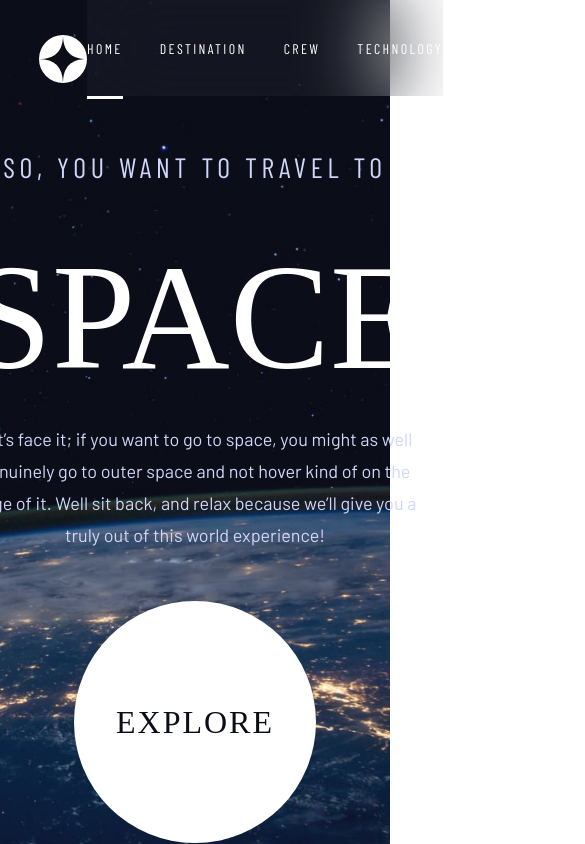
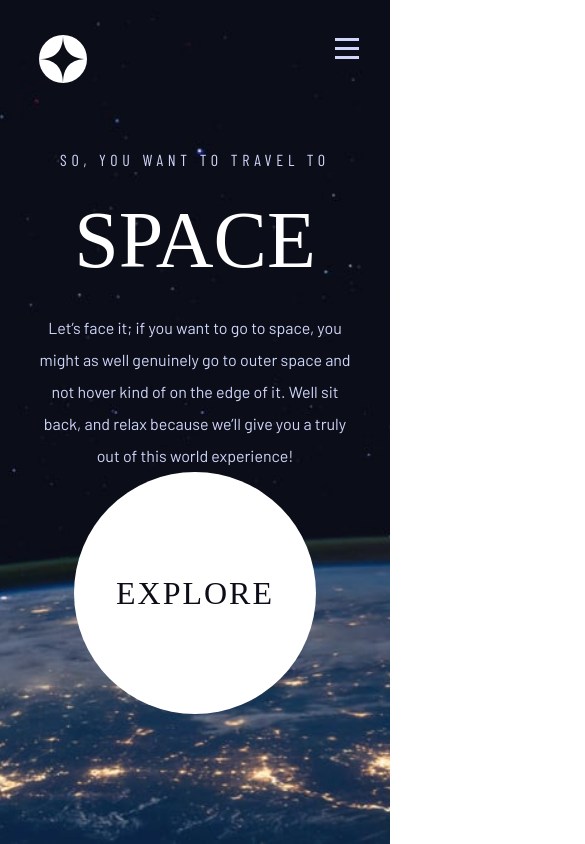
Before and after one commit to unaygney/multipage-web-site, a React (Vite) app: page / in a window 390 px wide. Shown: the top 844 px of the page, 585 px wide, since content can reach past the window. Built offline with nearby package versions, Linux system fonts and the light colour scheme; a web font is replaced by a local one.

Commit message:
mobile design is done

```diff
--- a/src/components/HeaderHome.jsx
+++ b/src/components/HeaderHome.jsx
@@ -8,7 +8,7 @@ function HeaderHome() {
 
     return (
         <header className={`header ${activePage.replace('/', '')}`}>
-            <div className="container">
+            <div className="container home">
             <div className="left-side">
                    <h5 className='heading-5'>SO, YOU WANT TO TRAVEL TO</h5>
                    <h1 className='heading-1'>SPACE</h1>
--- a/src/components/HeaderTechnology.jsx
+++ b/src/components/HeaderTechnology.jsx
@@ -28,7 +28,6 @@ function HeaderTechnology() {
       setIsPortrait(window.innerWidth <= 768);
     };
 
-    // Pencere boyutu değiştiğinde handleResize fonksiyonunu çağırarak isPortrait durumunu güncelle
     window.addEventListener('resize', handleResize);
 
     // Komponentin kaldırılması durumunda event listener'ı temizle
--- a/src/components/Navbar.jsx
+++ b/src/components/Navbar.jsx
@@ -1,27 +1,57 @@
 // Logo
-import Logo from '../assets/shared/logo.svg'
-import { NavLink } from 'react-router-dom';
-import Home from '../pages/Home';
-import Destination from '../pages/Destination';
-import Crew from '../pages/Crew';
-import Technology from '../pages/Technology';
-
+import Logo from "../assets/shared/logo.svg";
+import { NavLink } from "react-router-dom";
+import BurgerLogo from "../assets/shared/hamburger.svg";
+import Close from "../assets/shared/icon-close.svg";
+import { useState } from "react";
 
 function Navbar() {
+  const [isLinksOpen, setIsLinksOpen] = useState(false);
+
+  const handleBurgerClick = () => {
+    setIsLinksOpen(!isLinksOpen);
+  };
+
+  const handleCloseClick = () => {
+    setIsLinksOpen(!isLinksOpen);
+  };
   return (
     <nav className="navbar">
-
       <div className="logo">
         <img src={Logo} alt="logo" />
       </div>
 
-            <ul className='links'>
-                <li><NavLink to={'/'}><span className='bold-text'>00</span>Home</NavLink></li>
-                <li><NavLink to={'/destination'}><span className='bold-text'>01</span>DESTINATION</NavLink></li>
-                <li><NavLink to={'/crew'}><span className='bold-text'>02</span>CREW</NavLink></li>
-                <li><NavLink to={'/technology'}><span className='bold-text'>03</span>TECHNOLOGY</NavLink></li>
+      <div className="burger">
+        <button onClick={handleBurgerClick} className="btn-burger">
+          <img src={BurgerLogo} alt="" />
+        </button>
+      </div>
+
+      <ul className={isLinksOpen ? "links open" : "links"}>
+        <button onClick={handleCloseClick} className="btn-close">
+          <img src={Close} alt="" />
+        </button>
+        <li>
+          <NavLink to={"/"}>
+            <span className="bold-text">00</span>Home
+          </NavLink>
+        </li>
+        <li>
+          <NavLink to={"/destination"}>
+            <span className="bold-text">01</span>DESTINATION
+          </NavLink>
+        </li>
+        <li>
+          <NavLink to={"/crew"}>
+            <span className="bold-text">02</span>CREW
+          </NavLink>
+        </li>
+        <li>
+          <NavLink to={"/technology"}>
+            <span className="bold-text">03</span>TECHNOLOGY
+          </NavLink>
+        </li>
       </ul>
-
     </nav>
   );
 }
--- a/src/main.css
+++ b/src/main.css
@@ -182,6 +182,8 @@ h4 {
   align-items: center;
   margin-left: 55px;
   position: relative; }
+  .navbar .burger {
+    display: none; }
   .navbar::before {
     content: "";
     width: 473px;
@@ -199,6 +201,8 @@ h4 {
     backdrop-filter: blur(40.77423px);
     height: 100%;
     width: 830px; }
+    .navbar .links .btn-close {
+      display: none; }
     .navbar .links li {
       height: 100%; }
       .navbar .links li:not(:last-child) {
@@ -248,6 +252,51 @@ h4 {
     .navbar .bold-text {
       display: none; } }
 
+@media (max-width: 478px) {
+  .navbar .burger {
+    display: block;
+    width: 30px;
+    height: 21px;
+    margin-right: 20px; }
+    .navbar .burger .btn-burger {
+      background-color: transparent;
+      cursor: pointer; }
+      .navbar .burger .btn-burger img {
+        width: 100%;
+        height: 100%; }
+  .navbar .links {
+    position: absolute;
+    top: 0;
+    right: -300px;
+    width: 254px;
+    height: 667px;
+    background: rgba(255, 255, 255, 0.04);
+    backdrop-filter: blur(40.77423px);
+    flex-direction: column;
+    justify-content: flex-start;
+    transition: all 0.3s cubic-bezier(0.55, 0.055, 0.675, 0.19); }
+    .navbar .links.open {
+      right: -10px; }
+    .navbar .links .btn-close {
+      display: block;
+      background-color: transparent;
+      margin-bottom: 64px;
+      margin-left: auto;
+      padding: 34px 26px; }
+    .navbar .links li {
+      height: 20px;
+      width: 100%;
+      margin-bottom: 32px; }
+      .navbar .links li:not(:last-child) {
+        margin-right: 0; }
+      .navbar .links li a.active {
+        border-bottom: 0; }
+      .navbar .links li a:hover:not(.active) {
+        border-bottom: 0; }
+      .navbar .links li a .bold-text {
+        display: block;
+        margin-left: 32px; } }
+
 .header {
   width: 100vw;
   height: 100vh;
@@ -279,6 +328,18 @@ h4 {
     .header.technology {
       background-image: url(./assets/technology/background-technology-tablet.jpg); } }
 
+@media (max-width: 478px) {
+  .header {
+    height: 100%;
+    background-size: cover;
+    background-image: url(./assets/home/background-home-mobile.jpg); }
+    .header.destination {
+      background-image: url(./assets/destination/background-destination-mobile.jpg); }
+    .header.crew {
+      background-image: url(./assets/crew/background-crew-mobile.jpg); }
+    .header.technology {
+      background-image: url(./assets/technology/background-technology-mobile.jpg); } }
+
 .container .right-side {
   justify-content: flex-end; }
 
@@ -301,14 +362,31 @@ h4 {
     letter-spacing: 2px; }
 
 @media (max-width: 768px) {
-  .container .left-side .heading-5 {
-    margin-top: 30px; }
+  .container .left-side {
+    gap: 10px; }
+    .container .left-side .heading-5 {
+      margin-top: 30px; }
   .container .right-side {
-    justify-content: center; }
+    align-items: flex-start; }
     .container .right-side .big-circle {
       margin-top: 50px;
       width: 242px;
       height: 242px; } }
+
+@media (max-width: 768px) {
+  .container.home .left-side {
+    width: 80%; }
+    .container.home .left-side .heading-5 {
+      font-size: 16px;
+      margin-bottom: 16px; }
+    .container.home .left-side .heading-1 {
+      font-size: 80px;
+      margin-bottom: 16px; }
+    .container.home .left-side .body-text {
+      font-size: 16px;
+      width: 327px; }
+  .container.home .right-side .big-circle {
+    margin-top: 0; } }
 
 .container.destination .left-side img {
   width: 445px;
@@ -361,6 +439,20 @@ h4 {
     align-items: center;
     text-align: center; } }
 
+@media (max-width: 478px) {
+  .container.destination .left-side .subheading-1 {
+    margin-right: 0;
+    margin-bottom: 0; }
+  .container.destination .left-side img {
+    margin: 20px; }
+  .container.destination .right-side .heading-2 {
+    font-size: 56px; }
+  .container.destination .right-side .body-text {
+    width: 327px; }
+  .container.destination .right-side .info {
+    flex-direction: column;
+    gap: 32px; } }
+
 .container .left-side .subheading-1 {
   margin-bottom: 40px; }
 
@@ -396,6 +488,22 @@ h4 {
   .container.crew .right-side img {
     margin-top: 50px;
     object-fit: contain; } }
+
+@media (max-width: 478px) {
+  .container.crew .left-side {
+    order: 2; }
+    .container.crew .left-side .subheading-1 {
+      margin-right: 0; }
+    .container.crew .left-side .heading-4 {
+      font-size: 16px; }
+    .container.crew .left-side .heading-3 {
+      font-size: 24px; }
+    .container.crew .left-side .body-text {
+      width: 327px; }
+  .container.crew .right-side {
+    order: 1;
+    justify-content: center;
+    border-bottom: 1px solid #383B4B; } }
 
 .container .left-side .content {
   display: flex;
@@ -459,3 +567,21 @@ h4 {
       .container.tech .right-side img {
         width: 100%;
         height: 310px; } }
+
+@media (max-width: 478px) {
+  .container.tech .left-side .subheading-1 {
+    margin-bottom: 20px; }
+  .container.tech .left-side .content nav a {
+    width: 40px;
+    font-size: 16px;
+    height: 40px;
+    letter-spacing: 1px; }
+  .container.tech .left-side .content .content-side .heading-3 {
+    font-size: 24px; }
+  .container.tech .left-side .content .content-side .body-text {
+    width: 327px;
+    line-height: 25px;
+    font-size: 15px; }
+  .container.tech .right-side img {
+    object-fit: cover;
+    height: 200px; } }
--- a/src/sass/abstracts/_variables.scss
+++ b/src/sass/abstracts/_variables.scss
@@ -1,6 +1,8 @@
 $bg-dark: #0b0d17;
 $color-gray: #d0d6f9;
 $color-white: #fff;
+
+
 
 .container {
   display: flex;
--- a/src/sass/layout/_header.scss
+++ b/src/sass/layout/_header.scss
@@ -44,3 +44,24 @@
     }
   }
 }
+
+
+@media (max-width: 478px) {
+  .header {
+    height: 100%;
+   background-size: cover;
+    background-image: url(./assets/home/background-home-mobile.jpg);
+
+    &.destination {
+      background-image: url(./assets/destination/background-destination-mobile.jpg);
+    }
+
+    &.crew {
+      background-image: url(./assets/crew/background-crew-mobile.jpg);
+    }
+
+    &.technology {
+      background-image: url(./assets/technology/background-technology-mobile.jpg);
+    }
+  }
+}
--- a/src/sass/layout/_navbar.scss
+++ b/src/sass/layout/_navbar.scss
@@ -5,7 +5,11 @@
   justify-content: space-between;
   align-items: center;
   margin-left: 55px;
-  position: relative;
+ position: relative;
+
+  .burger{
+    display: none;
+  }
 
   &::before {
     content: "";
@@ -27,10 +31,14 @@
     height: 100%;
     width: 830px;
 
+    .btn-close{
+      display: none;
+    }
+
     li {
 
+
       height: 100%;
-
       &:not(:last-child){
         margin-right: 50px;
 
@@ -55,8 +63,6 @@
 
         &:hover:not(.active)  {
           border-bottom: 3px solid rgba(255, 255, 255, .5);
-
-
         }
 
         .bold-text {
@@ -92,6 +98,7 @@ margin-right: 5px;
   .links{
     width: 450px;
 
+
     li{
       &:not(:last-child){
         margin-right: 37px;
@@ -109,3 +116,85 @@ margin-right: 5px;
   }
 }
 }
+
+@media (max-width : 478px) {
+
+.navbar{
+
+  .burger{
+    display: block;
+    width: 30px;
+    height: 21px;
+    margin-right: 20px;
+
+    .btn-burger{
+      background-color: transparent;
+      cursor: pointer;
+
+      img{
+        width: 100%;
+        height: 100%;
+      }
+    }
+  }
+
+
+
+  .links{
+    position: absolute;
+    top: 0;
+    right: -300px;
+    width: 254px;
+    height: 667px;
+    background: rgba(255, 255, 255, 0.04);
+    backdrop-filter: blur(40.774227142333984px);
+    flex-direction: column;
+    justify-content: flex-start;
+    transition: all .3s cubic-bezier(0.55, 0.055, 0.675, 0.19);
+
+    &.open {
+
+
+        right: -10px;
+
+    }
+
+    .btn-close{
+      display: block;
+      background-color: transparent;
+      margin-bottom: 64px;
+      margin-left: auto;
+      padding: 34px 26px;
+
+    }
+
+    li{
+      height: 20px;
+      width: 100%;
+      margin-bottom: 32px;
+
+      &:not(:last-child){
+        margin-right: 0;
+
+      }
+
+      a{
+        &.active{
+          border-bottom:0;
+        }
+
+        &:hover:not(.active)  {
+          border-bottom: 0;
+        }
+
+        .bold-text{
+          display: block;
+          margin-left: 32px;
+
+
+        }
+      }
+    }
+  }
+}
+}
--- a/src/sass/pages/_home.scss
+++ b/src/sass/pages/_home.scss
@@ -31,13 +31,15 @@
   .container {
 
     .left-side{
+      gap: 10px;
       .heading-5{
         margin-top: 30px;
       }
     }
 
     .right-side {
-      justify-content: center;
+      align-items: flex-start;
+
 
       .big-circle {
         margin-top: 50px;
@@ -47,3 +49,37 @@
     }
   }
 }
+
+
+@media (max-width: 768px) {
+  .container{
+
+    &.home{
+      .left-side{
+
+        width: 80%;
+        .heading-5{
+          font-size: 16px;
+          margin-bottom: 16px;
+
+        }
+        .heading-1{
+          font-size: 80px;
+          margin-bottom: 16px;
+        }
+
+        .body-text{
+          font-size: 16px;
+          width: 327px;
+        }
+      }
+
+      .right-side{
+        .big-circle{
+          margin-top: 0;
+
+        }
+      }
+    }
+  }
+}
```
Also changed, not shown: src/sass/pages/_crew.scss (+34 -0 lines), src/sass/pages/_destination.scss (+41 -10 lines), src/sass/pages/_technology.scss (+43 -0 lines), src/assets/shared/hamburger.svg (added). Lines whose indentation alone changed are shown as unchanged.
